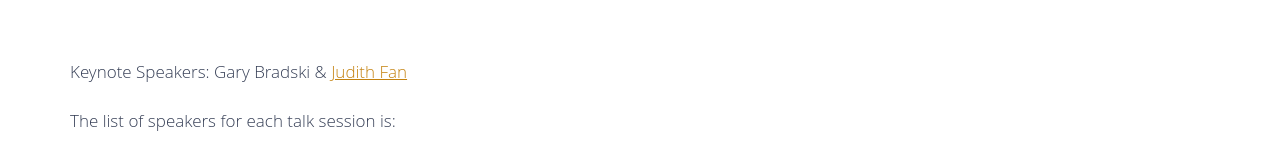
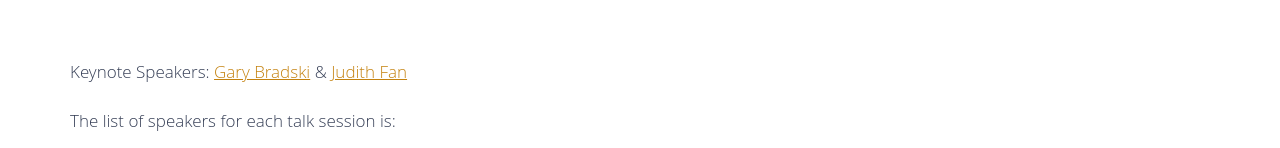
Before and after one commit to BayAreaRoboticsSymposium/BayAreaRoboticsSymposium.github.io, a plain HTML site: page index.html in a window 1280 px wide. Shown: the part 4068-4216 px from the top of the page. Drawn offline with Linux system fonts and the light colour scheme; some packages are replaced by stand-ins of ours.

```diff
--- a/index.html
+++ b/index.html
@@ -303,7 +303,7 @@
 				</table>
 				</div>
 
-				<p>Keynote Speakers: Gary Bradski & <a href="https://psychology.stanford.edu/people/judith-ellen-fan"><u>Judith Fan</u></a></p>
+				<p>Keynote Speakers: <a href="https://en.wikipedia.org/wiki/Gary_Bradski"><u>Gary Bradski</u></a> & <a href="https://psychology.stanford.edu/people/judith-ellen-fan"><u>Judith Fan</u></a></p>
 				<p>The list of speakers for each talk session is:</p>
 				<p>Faculty Talks #1 (09:15-10:00): Mark Mueller, Renee Zhao, Christina Harvey, Sergey Levine, Natalie Larson, Alexandre Bayen, Steve McGuire, Shuran Song, Roberto Horowitz</p>
 				<p>Faculty Talks #2 (11:00-11:45): Grace Gao, Raja Sengupta, Chelsea Finn, Ricardo Sanfelice, Steve Collins, Koushil Sreenath, Somil Bansal, Tae Myung Huh, Cynthia Sung</p>
```
